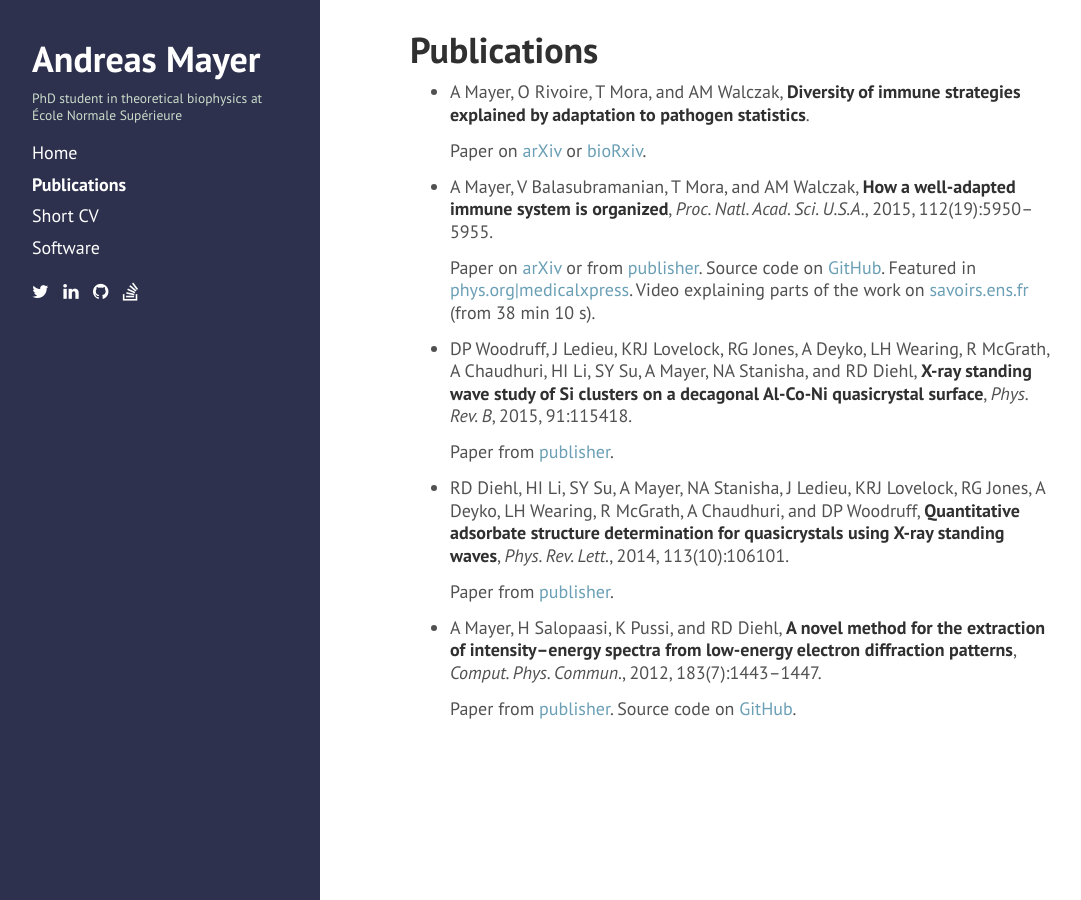
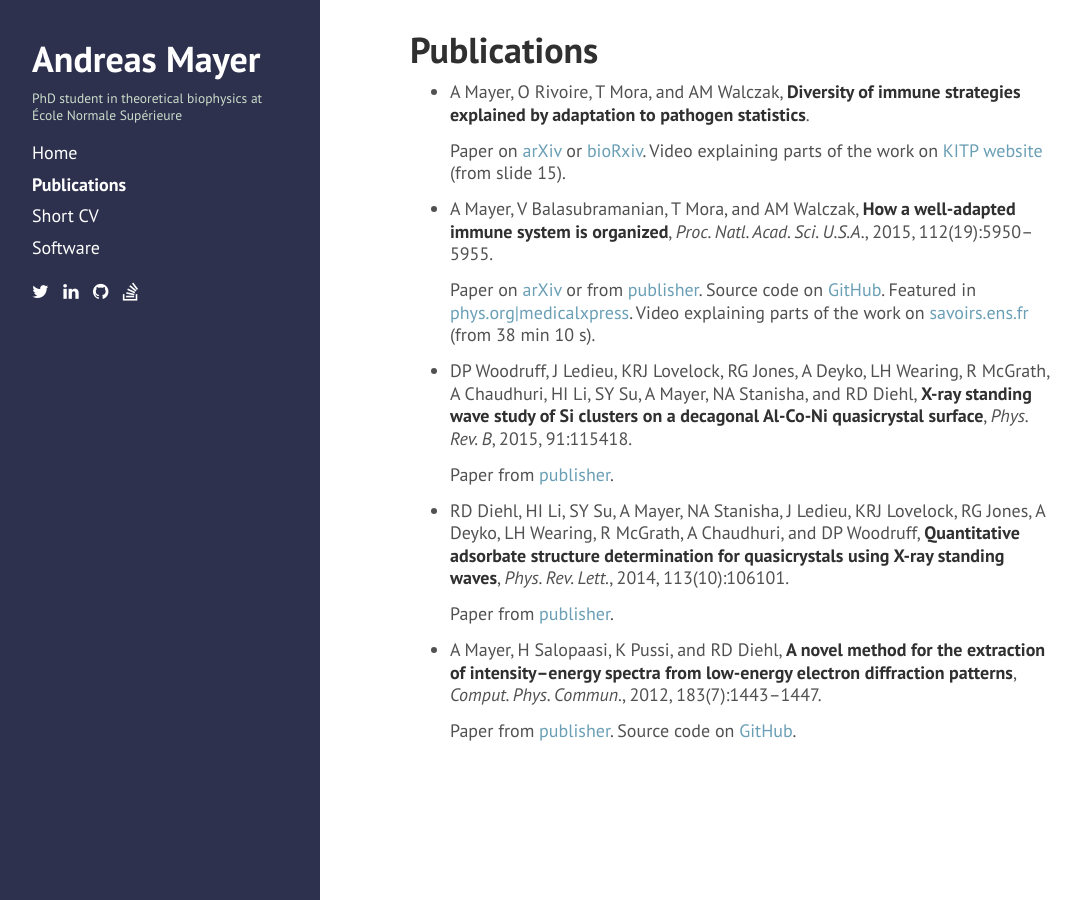
Before and after one commit to andim/andim.github.io, a Jekyll site: the page built from publications.md, in a window 1280 px wide. Shown: the whole page, without its empty margins (4-1085 px from the left). Built offline with Jekyll 4.4.1, drawn with Linux system fonts in a browser that asks for light colours; nearby versions of some CDN libraries.

Commit message:
publications updated with link to KITP video

```diff
--- a/publications.md
+++ b/publications.md
@@ -6,12 +6,14 @@ title: Publications
 *   A Mayer, O Rivoire, T Mora, and AM Walczak, **Diversity of immune strategies explained by adaptation to pathogen statistics**.
 
     Paper on [arXiv](http://arxiv.org/abs/1511.08836) or [bioRxiv](http://biorxiv.org/content/early/2015/11/27/033159).
+    Video explaining parts of the work on [KITP website](http://online.kitp.ucsb.edu/online/immuno16/walczak/) (from slide 15).
 
 *   A Mayer, V Balasubramanian, T Mora, and AM Walczak, **How a well-adapted immune system is organized**, *Proc. Natl. Acad. Sci. U.S.A.*, 2015, 112(19):5950--5955.
 
     Paper on [arXiv](http://arxiv.org/abs/1407.6888) or from [publisher](http://dx.doi.org/10.1073/pnas.1421827112).
     Source code on [GitHub](https://github.com/andim/optimmune).
-    Featured in [phys.org|medicalxpress](http://medicalxpress.com/news/2015-05-host-thyself-immune-self-organizes-minimize.html). Video explaining parts of the work on [savoirs.ens.fr](http://www.savoirs.ens.fr/expose.php?id=2333) (from 38 min 10 s).
+    Featured in [phys.org|medicalxpress](http://medicalxpress.com/news/2015-05-host-thyself-immune-self-organizes-minimize.html).
+    Video explaining parts of the work on [savoirs.ens.fr](http://www.savoirs.ens.fr/expose.php?id=2333) (from 38 min 10 s).
 
 *   DP Woodruff, J Ledieu, KRJ Lovelock, RG Jones, A Deyko, LH Wearing, R McGrath, A Chaudhuri, HI Li, SY Su, A Mayer, NA Stanisha, and RD Diehl, **X-ray standing wave study of Si clusters on a decagonal Al-Co-Ni quasicrystal surface**, *Phys. Rev. B*, 2015, 91:115418.
 
```
